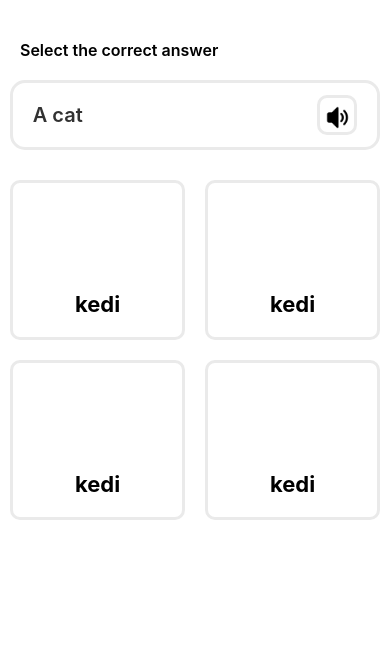
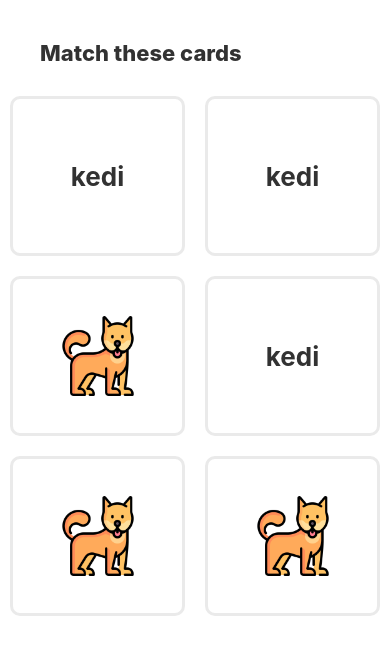
Before and after one commit to etrafa/first_react_native_app, a React Native app: screen / in a window 390 px wide. Shown: the top 654 px of the page. Built offline with nearby package versions, Linux system fonts and the light colour scheme.

Commit message:
Match cards component added.

```diff
--- a/App.tsx
+++ b/App.tsx
@@ -1,11 +1,12 @@
 import { StatusBar } from "expo-status-bar";
 import { StyleSheet, Text, View } from "react-native";
+import MatchCards from "./src/components/MatchCards";
 import MultipleChoice from "./src/components/MultipleChoiceWithPicture";
 
 export default function App() {
   return (
     <View style={styles.container}>
-      <MultipleChoice />
+      <MatchCards />
     </View>
   );
 }
--- /dev/null
+++ b/src/components/MatchCards.tsx
@@ -0,0 +1,81 @@
+import { View, Text, StyleSheet, Image } from "react-native";
+
+const MatchCards = () => {
+  return (
+    <View>
+      <Text style={styles.header}>Match these cards</Text>
+      <View style={styles.cardContainer}>
+        <View style={styles.option}>
+          <Text style={styles.optionText}>kedi</Text>
+        </View>
+        <View style={styles.option}>
+          <Text style={styles.optionText}>kedi</Text>
+        </View>
+        <View style={styles.option}>
+          <Image
+            style={styles.vocabularyImage}
+            source={require("../../assets/lesson-one-assets/animals/dog.png")}
+          />
+        </View>
+        <View style={styles.option}>
+          <Text style={styles.optionText}>kedi</Text>
+        </View>
+        <View style={styles.option}>
+          <Image
+            style={styles.vocabularyImage}
+            source={require("../../assets/lesson-one-assets/animals/dog.png")}
+          />
+        </View>
+        <View style={styles.option}>
+          <Image
+            style={styles.vocabularyImage}
+            source={require("../../assets/lesson-one-assets/animals/dog.png")}
+          />
+        </View>
+      </View>
+    </View>
+  );
+};
+
+export default MatchCards;
+
+const styles = StyleSheet.create({
+  header: {
+    paddingTop: 40,
+    paddingLeft: 40,
+    paddingHorizontal: 20,
+    fontSize: 22,
+    fontWeight: "800",
+    opacity: 0.8,
+  },
+
+  cardContainer: {
+    flex: 1,
+    flexDirection: "row",
+    justifyContent: "space-between",
+    flexWrap: "wrap",
+    marginTop: 20,
+  },
+  option: {
+    width: "45%",
+    height: 160,
+    borderWidth: 3,
+    borderColor: "#EAEAEA",
+    borderRadius: 10,
+    marginLeft: "auto",
+    marginRight: "auto",
+    marginVertical: 10,
+    display: "flex",
+    alignItems: "center",
+    justifyContent: "center",
+  },
+  optionText: {
+    fontSize: 26,
+    fontWeight: "700",
+    opacity: 0.8,
+  },
+  vocabularyImage: {
+    width: 80,
+    height: 80,
+  },
+});
```
Also changed, not shown: src/components/LessonCards.tsx (renamed from src/components/LessonCart.tsx).
